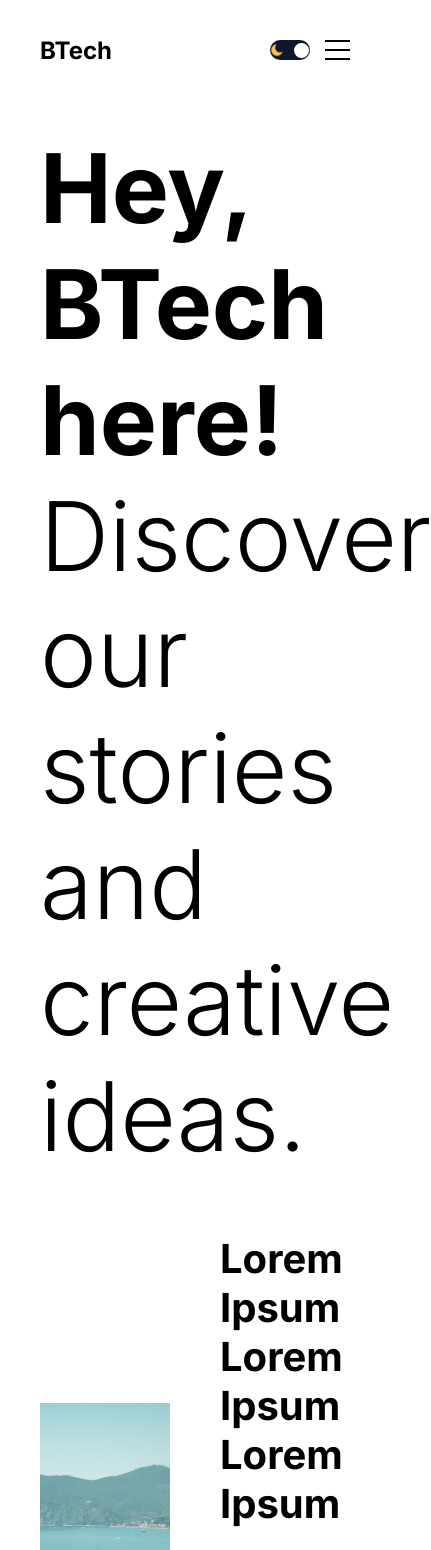
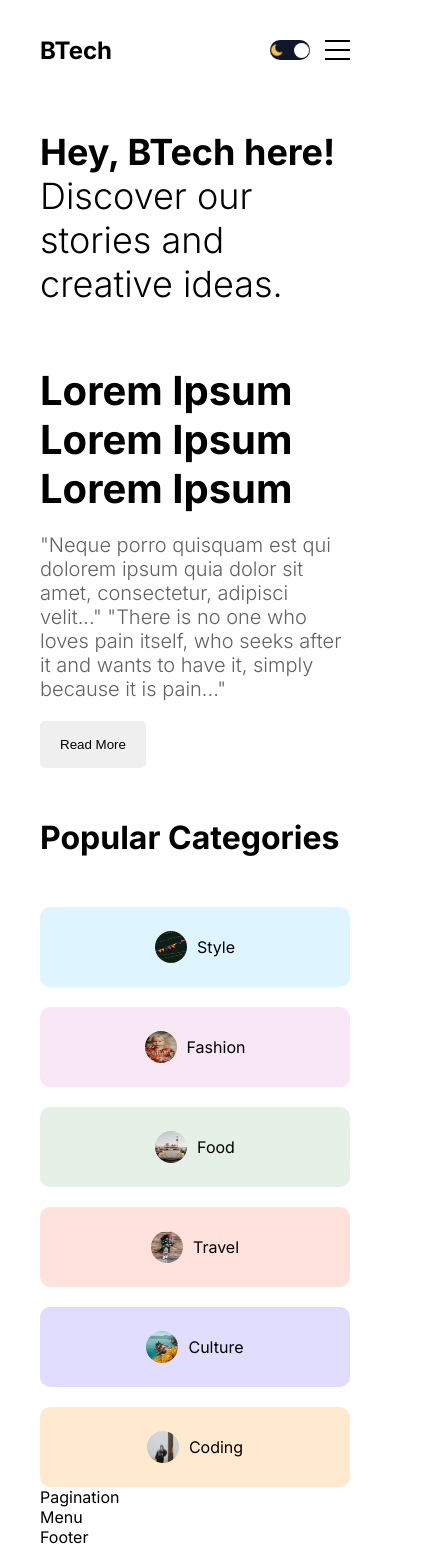
Before and after one commit to Mridul-web-me/Blog-website, a Next.js app: page / in a window 390 px wide. Shown: the top 1550 px of the page, 431 px wide, since content can reach past the window. Built offline with nearby package versions, Linux system fonts and the light colour scheme.

Commit message:
category list added

```diff
--- a/src/components/categoryList/CategoryList.js
+++ b/src/components/categoryList/CategoryList.js
@@ -1,8 +1,34 @@
 import React from 'react';
 import styles from './categoryList.module.css';
+import Link from 'next/link';
+import Image from 'next/image';
 
 const CategoryList = () => {
-  return <div>CategoryList</div>;
+  return (
+    <div className={styles.container}>
+      <h1 className={styles.title}>Popular Categories</h1>
+      <div className={styles.categories}>
+        <Link href="/blog?cat=style" className={`${styles.category} ${styles.style}`}>
+          <Image src="/style.png" alt="" width={32} height={32} className={styles.image} /> Style
+        </Link>
+        <Link href="/blog?cat=style" className={`${styles.category} ${styles.fashion}`}>
+          <Image src="/fashion.png" alt="" width={32} height={32} className={styles.image} /> Fashion
+        </Link>
+        <Link href="/blog?cat=style" className={`${styles.category} ${styles.food}`}>
+          <Image src="/food.png" alt="" width={32} height={32} className={styles.image} /> Food
+        </Link>
+        <Link href="/blog?cat=style" className={`${styles.category} ${styles.travel}`}>
+          <Image src="/travel.png" alt="" width={32} height={32} className={styles.image} /> Travel
+        </Link>
+        <Link href="/blog?cat=style" className={`${styles.category} ${styles.culture}`}>
+          <Image src="/culture.png" alt="" width={32} height={32} className={styles.image} /> Culture
+        </Link>
+        <Link href="/blog?cat=style" className={`${styles.category} ${styles.coding}`}>
+          <Image src="/coding.png" alt="" width={32} height={32} className={styles.image} /> Coding
+        </Link>
+      </div>
+    </div>
+  );
 };
 
 export default CategoryList;
--- a/src/components/categoryList/categoryList.module.css
+++ b/src/components/categoryList/categoryList.module.css
@@ -0,0 +1,64 @@
+.title {
+  margin: 50px 0px;
+}
+
+.categories {
+  display: flex;
+  flex-wrap: wrap;
+  justify-content: space-between;
+  gap: 20px;
+}
+
+.category {
+  display: flex;
+  align-items: center;
+  gap: 10px;
+  text-transform: capitalize;
+  width: 15%;
+  height: 80px;
+  justify-content: center;
+  border-radius: 10px;
+}
+.category.style {
+  background-color: #57c4ff31;
+}
+.category.fashion {
+  background-color: #da85c731;
+}
+.category.food {
+  background-color: #7fb88133;
+}
+.category.travel {
+  background-color: #ff795736;
+}
+.category.coding {
+  background-color: #ffb04f45;
+}
+.category.culture {
+  background-color: #5e4fff31;
+}
+
+.image {
+  border-radius: 50%;
+}
+
+@media screen and (max-width: 1288px) {
+  .category {
+    width: 20%;
+  }
+}
+@media screen and (max-width: 1024px) {
+  .category {
+    width: 25%;
+  }
+}
+@media screen and (max-width: 768px) {
+  .category {
+    width: 45%;
+  }
+}
+@media screen and (max-width: 640px) {
+  .category {
+    width: 100%;
+  }
+}
--- a/src/components/featured/featured.module.css
+++ b/src/components/featured/featured.module.css
@@ -45,4 +45,30 @@
   border: none;
   border-radius: 5px;
   width: max-content;
+  cursor: pointer;
 }
+
+@media screen and (max-width: 1288px) {
+  .title {
+    font-size: 72px;
+  }
+}
+@media screen and (max-width: 1024px) {
+  .title {
+    font-size: 64px;
+  }
+  .imageContainer {
+    display: none;
+  }
+}
+
+@media screen and (max-width: 768px) {
+  .title {
+    font-size: 48px;
+  }
+}
+@media screen and (max-width: 480px) {
+  .title {
+    font-size: 36px;
+  }
+}
```
